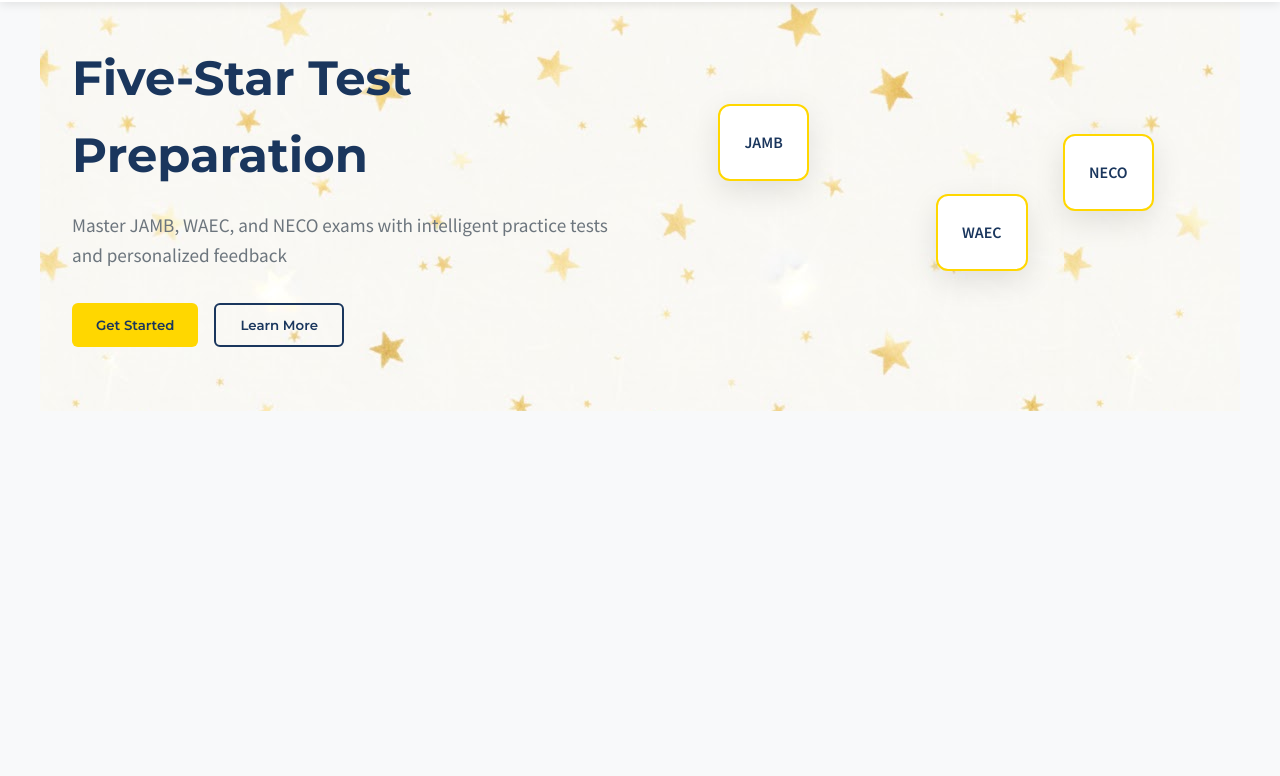
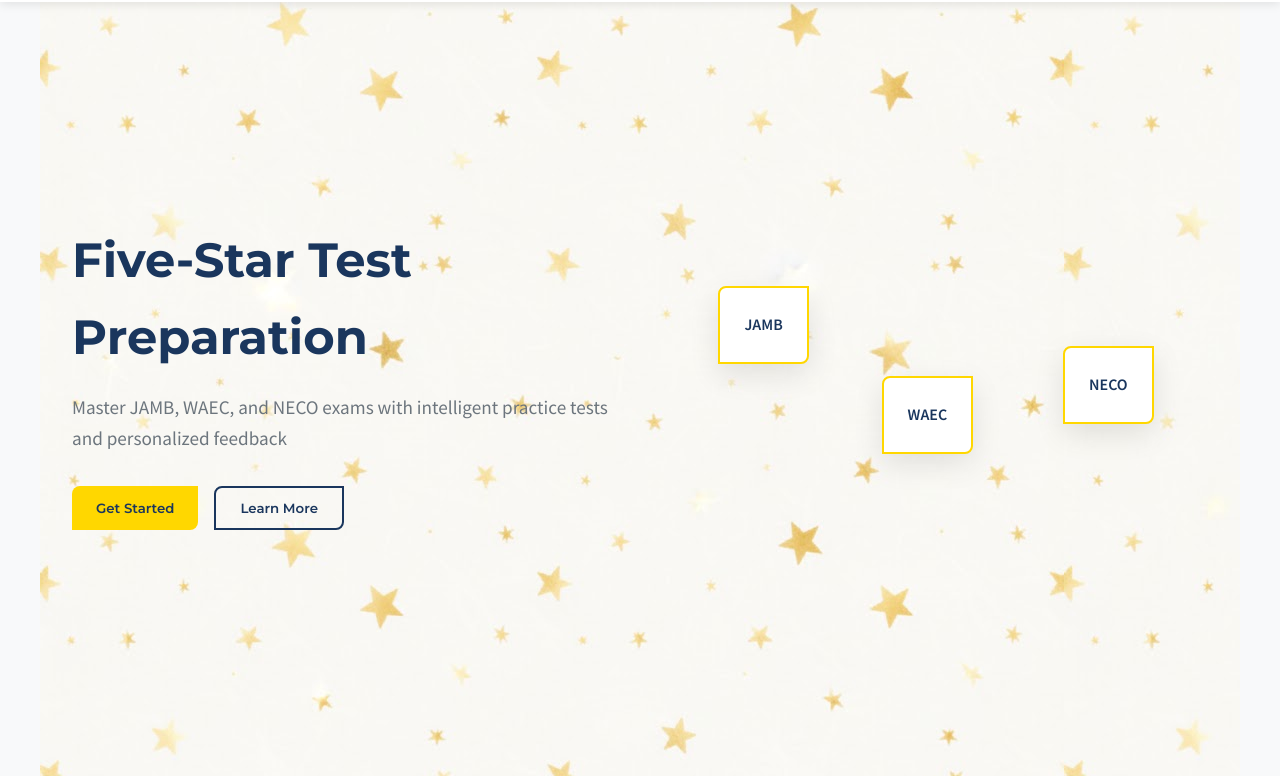
Before and after one commit to Sanctagee/cinque-stelle-cbt, a website built with Vite: page index.html in a window 1280 px wide. Shown: the part 104-880 px from the top of the page. Before the commit the page ends 800 px from the top, so only its background shows below. Built offline with nearby package versions, Linux system fonts and the light colour scheme.

Commit message:
update on the main.css file

```diff
--- a/src/styles/main.css
+++ b/src/styles/main.css
@@ -9,6 +9,7 @@
   --neutral-dark: #6C757D;
   --font-heading: 'Montserrat', sans-serif;
   --font-body: 'Source Sans Pro', sans-serif;
+  --bd-radius: 8px 0 8px 0;
 }
 
 * {
@@ -153,8 +154,6 @@
 }
 
 
-
-
   .nav {
     display: flex;
     justify-content: space-between;
@@ -174,7 +173,7 @@
         color: var(--neutral-light);
         background: var(--navy-blue);
         padding: 0.25rem 0.5rem;
-        border-radius: 4px;
+        /* border-radius: 4px; */
       }
 
       .brand-name {
@@ -244,6 +243,7 @@
   background: url(/src/images/cinque-hero.jpg);
   gap: 3rem;
   align-items: center;
+  height: 100vh;
 
   @media (max-width: 768px) {
     grid-template-columns: 1fr;
@@ -290,11 +290,13 @@
         position: absolute;
         background: white;
         padding: 1.5rem;
-        border-radius: 12px;
+        border-radius: var(--bd-radius);
         box-shadow: 0 10px 30px rgba(0,0,0,0.1);
         font-weight: bold;
         color: var(--navy-blue);
         border: 2px solid var(--accent-yellow);
+        cursor: pointer;
+
 
         &[data-animation="float-1"] {
           top: 20%;
@@ -304,12 +306,12 @@
 
         &[data-animation="float-2"] {
           top: 50%;
-          left: 50%;
+          left: 40%;
           animation: float 3s ease-in-out infinite 1s;
         }
 
         &[data-animation="float-3"] {
-          top: 30%;
+          top: 40%;
           right: 10%;
           animation: float 3s ease-in-out infinite 2s;
         }
@@ -319,12 +321,11 @@
 }
 
 
-
 /* Buttons */
 .btn {
   padding: 0.75rem 1.5rem;
   border: none;
-  border-radius: 6px;
+  border-radius: var(--bd-radius);
   font-family: var(--font-heading);
   font-weight: 600;
   cursor: pointer;
@@ -387,7 +388,7 @@
   .modal-content {
     background: white;
     padding: 2rem;
-    border-radius: 12px;
+    border-radius: 12px 0 12px 0;
     max-width: 400px;
     width: 90%;
     position: relative;
```
